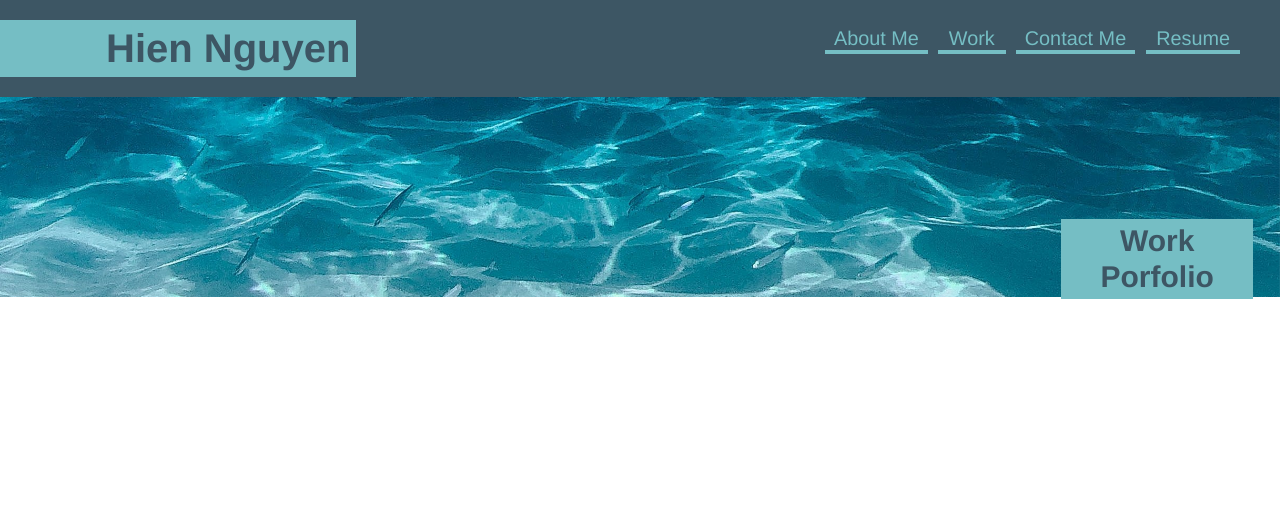
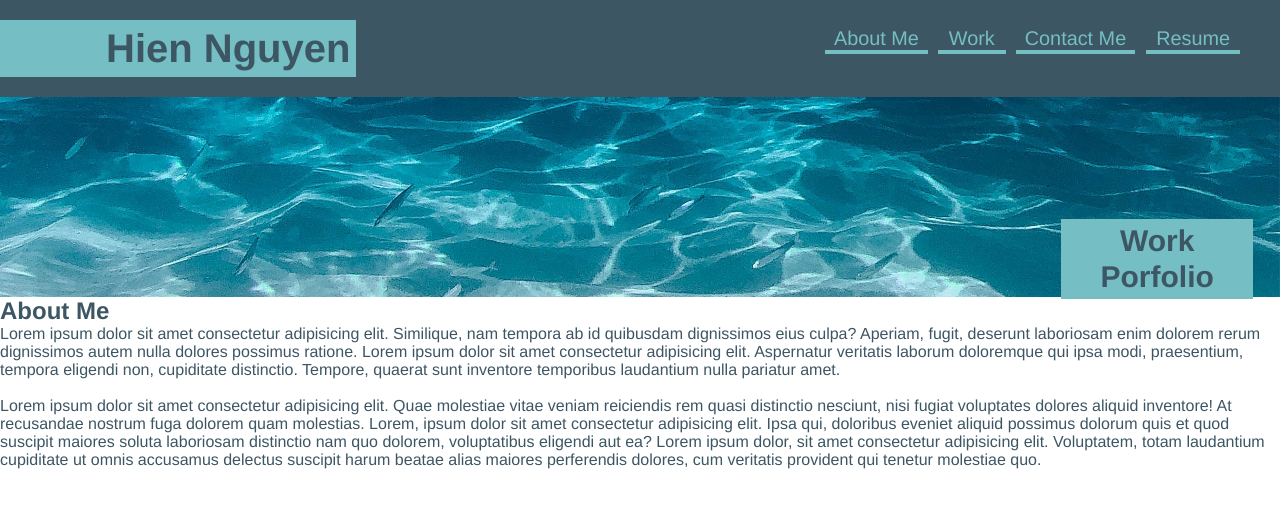
Before and after one commit to henelle/work-portfolio, a plain HTML site: page index.html in a window 1280 px wide. Drawn offline with Linux system fonts and the light colour scheme.

Commit message:
initial about me layout

```diff
--- a/assets/css/style.css
+++ b/assets/css/style.css
@@ -106,3 +106,11 @@ header nav ul li a {
 }
 
  /* Jumbotron End */
+
+ /* About Me Section Starts */
+
+.all-about-me {
+    color: var(--secondary-color);
+}
+
+ /* About Me Section Ends */
--- a/index.html
+++ b/index.html
@@ -39,7 +39,28 @@
             <h2>Work Porfolio</h2>
         </div>
     </section>
+    <!-- Jumbotron Ends -->
 
-
+    <!-- About Me Section-->
+    <section id="about-me" class="all-about-me">
+        <div class="flex-row">
+            <h2 class="section-title primary-border">
+            About Me
+            </h2>
+        </div>
+        <div class="flex-row">
+            <p>
+            Lorem ipsum dolor sit amet consectetur adipisicing elit. Similique, nam tempora ab id quibusdam dignissimos eius culpa? Aperiam, fugit, deserunt laboriosam enim dolorem rerum dignissimos autem nulla dolores possimus ratione.
+            Lorem ipsum dolor sit amet consectetur adipisicing elit. Aspernatur veritatis laborum doloremque qui ipsa modi, praesentium, tempora eligendi non, cupiditate distinctio. Tempore, quaerat sunt inventore temporibus laudantium nulla pariatur amet.
+            </p>
+            </br>
+            <p>
+            Lorem ipsum dolor sit amet consectetur adipisicing elit. Quae molestiae vitae veniam reiciendis rem quasi distinctio nesciunt, nisi fugiat voluptates dolores aliquid inventore! At recusandae nostrum fuga dolorem quam molestias.
+            Lorem, ipsum dolor sit amet consectetur adipisicing elit. Ipsa qui, doloribus eveniet aliquid possimus dolorum quis et quod suscipit maiores soluta laboriosam distinctio nam quo dolorem, voluptatibus eligendi aut ea?
+            Lorem ipsum dolor, sit amet consectetur adipisicing elit. Voluptatem, totam laudantium cupiditate ut omnis accusamus delectus suscipit harum beatae alias maiores perferendis dolores, cum veritatis provident qui tenetur molestiae quo.
+            </p>
+        </div>
+    </section>
+    <!-- About Me Section Ends -->
 </body>
 </html>
```
